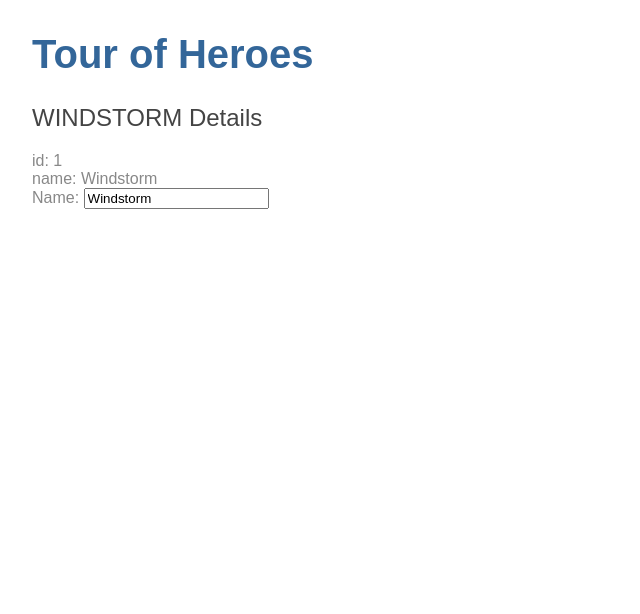
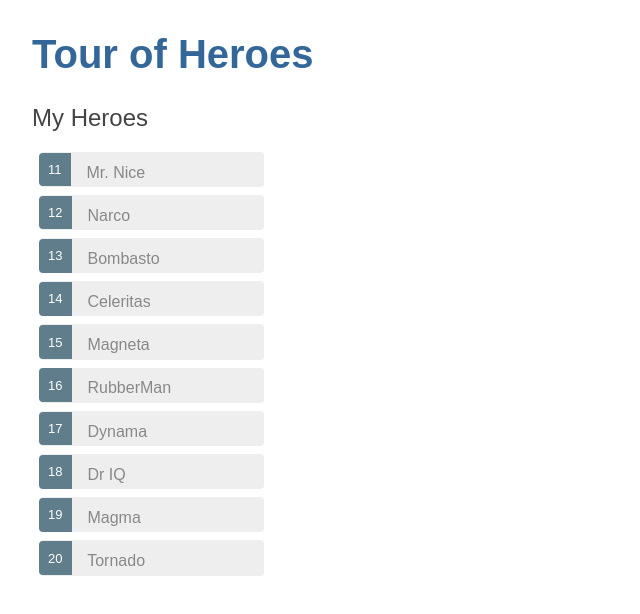
Before and after one commit to VisheshSingh/Tour-of-Heroes, an Angular app: page /heroes in a window 1280 px wide. Shown: the top 614 px of the page, without its empty margins (0-640 px from the left). Built offline with nearby package versions, Linux system fonts and the light colour scheme.

Commit message:
Displaying a list using *ngIf and styling

```diff
--- a/src/app/heroes/heroes.component.css
+++ b/src/app/heroes/heroes.component.css
@@ -0,0 +1,48 @@
+/* HeroesComponent's private CSS styles */
+.selected {
+    background-color: #CFD8DC !important;
+    color: white;
+  }
+.heroes {
+    margin: 0 0 2em 0;
+    list-style-type: none;
+    padding: 0;
+    width: 15em;
+}
+.heroes li {
+    cursor: pointer;
+    position: relative;
+    left: 0;
+    background-color: #EEE;
+    margin: .5em;
+    padding: .3em 0;
+    height: 1.6em;
+    border-radius: 4px;
+}
+.heroes li.selected:hover {
+    background-color: #BBD8DC !important;
+    color: white;
+}
+.heroes li:hover {
+    color: #607D8B;
+    background-color: #DDD;
+    left: .1em;
+}
+.heroes .text {
+    position: relative;
+    top: -3px;
+}
+.heroes .badge {
+    display: inline-block;
+    font-size: small;
+    color: white;
+    padding: 0.8em 0.7em 0 0.7em;
+    background-color: #607D8B;
+    line-height: 1em;
+    position: relative;
+    left: -1px;
+    top: -4px;
+    height: 1.8em;
+    margin-right: .8em;
+    border-radius: 4px 0 0 4px;
+}
--- a/src/app/heroes/heroes.component.html
+++ b/src/app/heroes/heroes.component.html
@@ -1,11 +1,20 @@
-<h2>{{hero.name | uppercase}} Details</h2>
-<div><span>id: {{hero.id}}</span></div>
-<div><span>name: {{hero.name}}</span></div>
+<div *ngIf="selectedHero">
+  <h2>{{selectedHero.name | uppercase}} Details</h2>
+  <div><span>id: {{selectedHero.id}}</span></div>
+  <div><span>name: {{selectedHero.name}}</span></div>
 
-<!-- TWO WAY DATA BINDING -->
-<div>
-    <label>Name:
-        <input type="text" [(ngModel)]="hero.name" placeholder="name">
-    </label>
+  <!-- TWO WAY DATA BINDING -->
+  <div>
+      <label>Name:
+          <input type="text" [(ngModel)]="selectedHero.name" placeholder="name">
+      </label>
+  </div>
+</div>
 
-</div>
+<!-- LIST OF HEROES WITH *ngFOR DIRECTIVE -->
+<h2>My Heroes</h2>
+<ul class="heroes">
+  <li *ngFor = "let hero of heroes" (click)="onSelect(hero)" [class.selected]="hero === selectedHero">
+    <span class="badge">{{hero.id}}</span> {{hero.name}}
+  </li>
+</ul>
--- a/src/app/heroes/heroes.component.ts
+++ b/src/app/heroes/heroes.component.ts
@@ -1,5 +1,6 @@
 import { Component, OnInit } from '@angular/core';
 import { Hero } from '../hero';
+import { HEROES } from '../mock-heroes';
 
 @Component({
   selector: 'app-heroes',
@@ -8,9 +9,12 @@
 })
 export class HeroesComponent implements OnInit {
 
-  hero: Hero = {
-    id: 1,
-    name: 'Windstorm'
+  selectedHero: Hero;
+
+  heroes = HEROES;
+
+  onSelect(hero){
+    this.selectedHero = hero;
   }
 
   constructor() { }
--- /dev/null
+++ b/src/app/mock-heroes.ts
@@ -0,0 +1,14 @@
+import { Hero } from './hero';
+
+export const HEROES: Hero[] = [
+    { id: 11, name: 'Mr. Nice' },
+  { id: 12, name: 'Narco' },
+  { id: 13, name: 'Bombasto' },
+  { id: 14, name: 'Celeritas' },
+  { id: 15, name: 'Magneta' },
+  { id: 16, name: 'RubberMan' },
+  { id: 17, name: 'Dynama' },
+  { id: 18, name: 'Dr IQ' },
+  { id: 19, name: 'Magma' },
+  { id: 20, name: 'Tornado' }
+];
```
